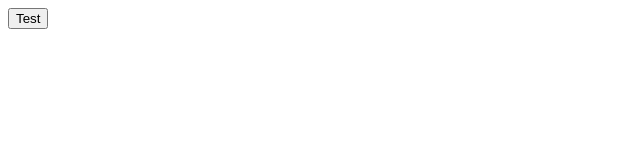
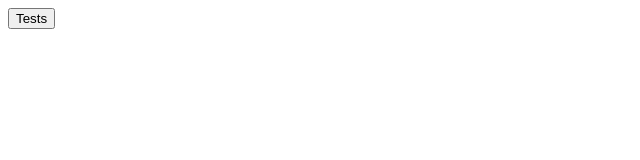
Before and after one commit to vrittech/vrit-design, a React (Vite) app: page / in a window 1280 px wide. Shown: the top 160 px of the page, without its empty margins (0-640 px from the left). Built offline with nearby package versions, Linux system fonts and the light colour scheme.

Commit message:
feat: button changes

```diff
--- a/src/App.tsx
+++ b/src/App.tsx
@@ -2,7 +2,7 @@ import { Button } from "../lib/Button/Button";
 function App() {
   return (
     <div>
-      <Button>Test</Button>
+      <Button>Tests</Button>
     </div>
   );
 }
```
